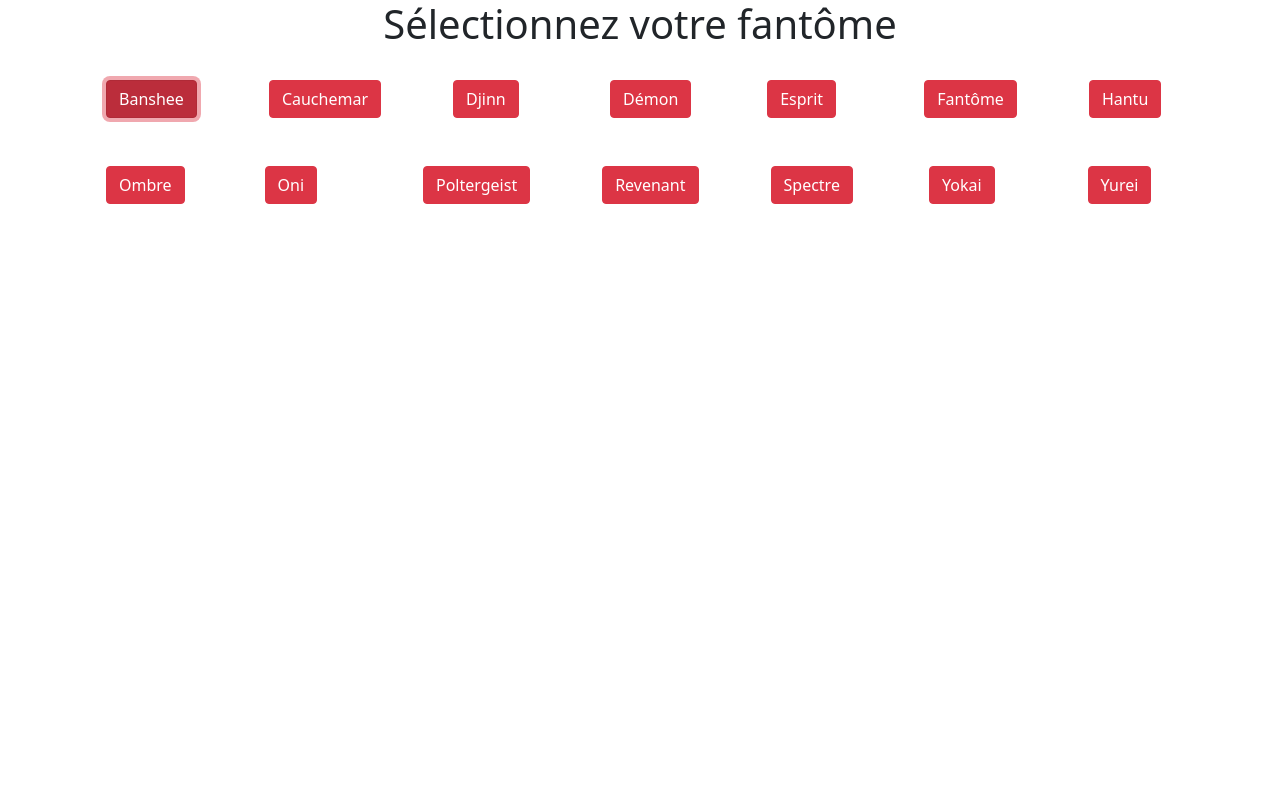
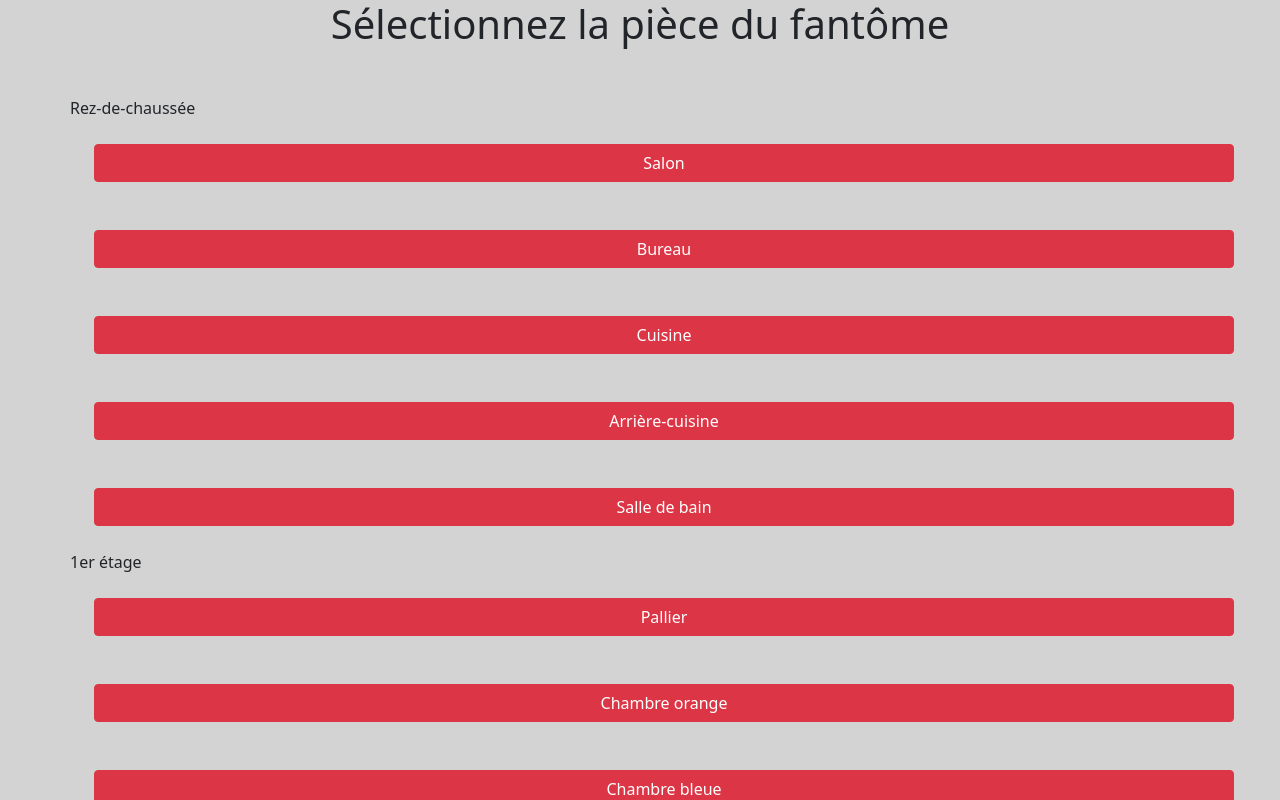
Before and after one commit to Zigotote/phasmophobia, a Vue app: page / in a window 1280 px wide. Both pictures are taken after a click on the button "Banshee". Shown: the top 800 px of the page. Built offline with nearby package versions, Linux system fonts and the light colour scheme.

Commit message:
Add: choose gost room

```diff
--- a/package.json
+++ b/package.json
@@ -11,7 +11,8 @@
     "bootstrap": "^5.0.2",
     "bootstrap-vue": "^2.21.2",
     "core-js": "^3.6.5",
-    "vue": "^3.0.0"
+    "vue": "^3.0.0",
+    "vue-router": "^4.0.10"
   },
   "devDependencies": {
     "@vue/cli-plugin-babel": "~4.5.0",
--- a/public/index.html
+++ b/public/index.html
@@ -1,15 +1,20 @@
 <!DOCTYPE html>
 <html lang="">
   <head>
-    <meta charset="utf-8">
-    <meta http-equiv="X-UA-Compatible" content="IE=edge">
-    <meta name="viewport" content="width=device-width,initial-scale=1.0">
-    <link rel="icon" href="<%= BASE_URL %>favicon.ico">
+    <meta charset="utf-8" />
+    <meta http-equiv="X-UA-Compatible" content="IE=edge" />
+    <meta name="viewport" content="width=device-width,initial-scale=1.0" />
+    <link rel="icon" href="<%= BASE_URL %>favicon.ico" />
+    <link rel="stylesheet" href="<%= BASE_URL %>style.css" />
     <title><%= htmlWebpackPlugin.options.title %></title>
   </head>
   <body>
     <noscript>
-      <strong>We're sorry but <%= htmlWebpackPlugin.options.title %> doesn't work properly without JavaScript enabled. Please enable it to continue.</strong>
+      <strong
+        >We're sorry but <%= htmlWebpackPlugin.options.title %> doesn't work
+        properly without JavaScript enabled. Please enable it to
+        continue.</strong
+      >
     </noscript>
     <div id="app"></div>
     <!-- built files will be auto injected -->
--- /dev/null
+++ b/public/style.css
@@ -0,0 +1,4 @@
+html,
+div {
+  background-color: lightgray;
+}
--- a/src/App.vue
+++ b/src/App.vue
@@ -1,14 +1,9 @@
 <template>
-  <choose-ghost />
+  <router-view />
 </template>
 
 <script>
-import ChooseGhost from "./views/ChooseGhost.vue";
-
 export default {
   name: "App",
-  components: {
-    ChooseGhost,
-  },
 };
 </script>
--- /dev/null
+++ b/src/components/RoomsList.vue
@@ -0,0 +1,47 @@
+<template>
+  <div class="row" v-for="floor in floors" :key="floor.name">
+    {{ floor.name }}
+    <button
+      type="button"
+      class="btn btn-danger m-4"
+      v-for="room in floor.rooms"
+      :key="floor + room"
+      @click="$emit('sendRoom', room)"
+    >
+      {{ room }}
+    </button>
+  </div>
+</template>
+
+<script>
+export default {
+  name: "RoomsList",
+  emits: ["sendRoom"],
+  setup() {
+    const floors = [
+      {
+        name: "Rez-de-chaussée",
+        rooms: [
+          "Salon",
+          "Bureau",
+          "Cuisine",
+          "Arrière-cuisine",
+          "Salle de bain",
+        ],
+      },
+      {
+        name: "1er étage",
+        rooms: [
+          "Pallier",
+          "Chambre orange",
+          "Chambre bleue",
+          "Chambre blanche",
+          "Salle de jeux",
+          "Salle de bain",
+        ],
+      },
+    ];
+    return { floors };
+  },
+};
+</script>
--- a/src/main.js
+++ b/src/main.js
@@ -1,7 +1,9 @@
-import { createApp } from 'vue'
-import App from './App.vue'
-import "bootstrap/dist/css/bootstrap.min.css"
-import "bootstrap-vue/dist/bootstrap-vue.css"
+import { createApp } from "vue";
+import App from "./App.vue";
+import router from "./router";
+import "bootstrap/dist/css/bootstrap.min.css";
+import "bootstrap-vue/dist/bootstrap-vue.css";
 
-
-createApp(App).mount('#app')
+createApp(App)
+  .use(router)
+  .mount("#app");
--- /dev/null
+++ b/src/router/index.js
@@ -0,0 +1,20 @@
+import { createRouter, createWebHistory } from "vue-router";
+import ChooseGhost from "../views/ChooseGhost.vue";
+import ChooseGhostRoom from "../views/ChooseGhostRoom.vue";
+
+const routes = [
+  {
+    path: "/",
+    name: "ChooseGhost",
+    component: ChooseGhost,
+  },
+  {
+    path: "/",
+    name: "ChooseGhostRoom",
+    component: ChooseGhostRoom,
+  },
+];
+
+const router = createRouter({ history: createWebHistory(), routes });
+
+export default router;
--- a/src/views/ChooseGhost.vue
+++ b/src/views/ChooseGhost.vue
@@ -1,6 +1,6 @@
 <template>
   <div class="container">
-    <h1 class="text-center">Sélectionnez votre fantôme</h1>
+    <h1 class="text-center mb-5">Sélectionnez votre fantôme</h1>
     <div class="row">
       <div class="col" v-for="ghost in ghosts" :key="ghost">
         <button type="button" class="btn btn-danger m-4" @click="sendGhost">
@@ -12,9 +12,12 @@
 </template>
 
 <script>
+import { useRouter } from "vue-router";
+
 export default {
   name: "ChooseGhost",
   setup() {
+    const router = useRouter();
     const ghosts = [
       "Esprit",
       "Spectre",
@@ -34,6 +37,7 @@ export default {
     ghosts.sort();
     const sendGhost = (ghost) => {
       console.log(ghost.target.innerHTML);
+      router.push({ name: "ChooseGhostRoom" });
     };
     return { ghosts, sendGhost };
   },
--- /dev/null
+++ b/src/views/ChooseGhostRoom.vue
@@ -0,0 +1,21 @@
+<template>
+  <div class="container">
+    <h1 class="text-center mb-5">Sélectionnez la pièce du fantôme</h1>
+    <rooms-list @sendRoom="sendRoom" />
+  </div>
+</template>
+
+<script>
+import RoomsList from "../components/RoomsList.vue";
+
+export default {
+  name: "ChooseGhostRoom",
+  components: { RoomsList },
+  setup() {
+    const sendRoom = (room) => {
+      console.log(room);
+    };
+    return { sendRoom };
+  },
+};
+</script>
```
Also changed, not shown: 1 other file (tests, documents, lock files or other folders).
